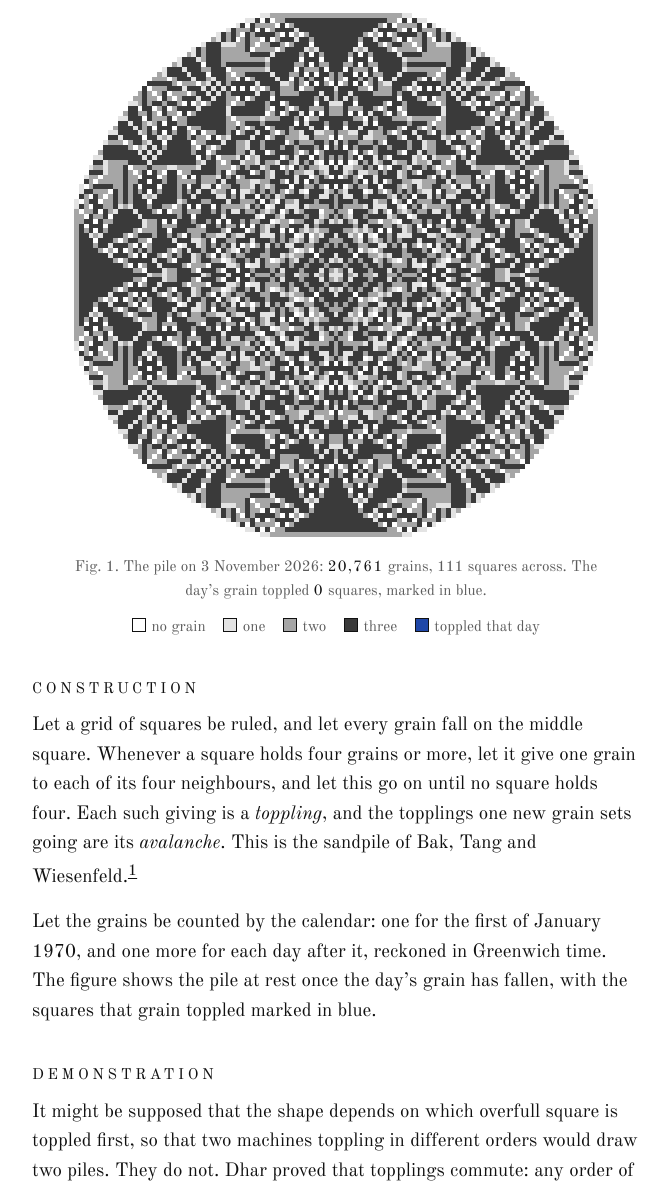
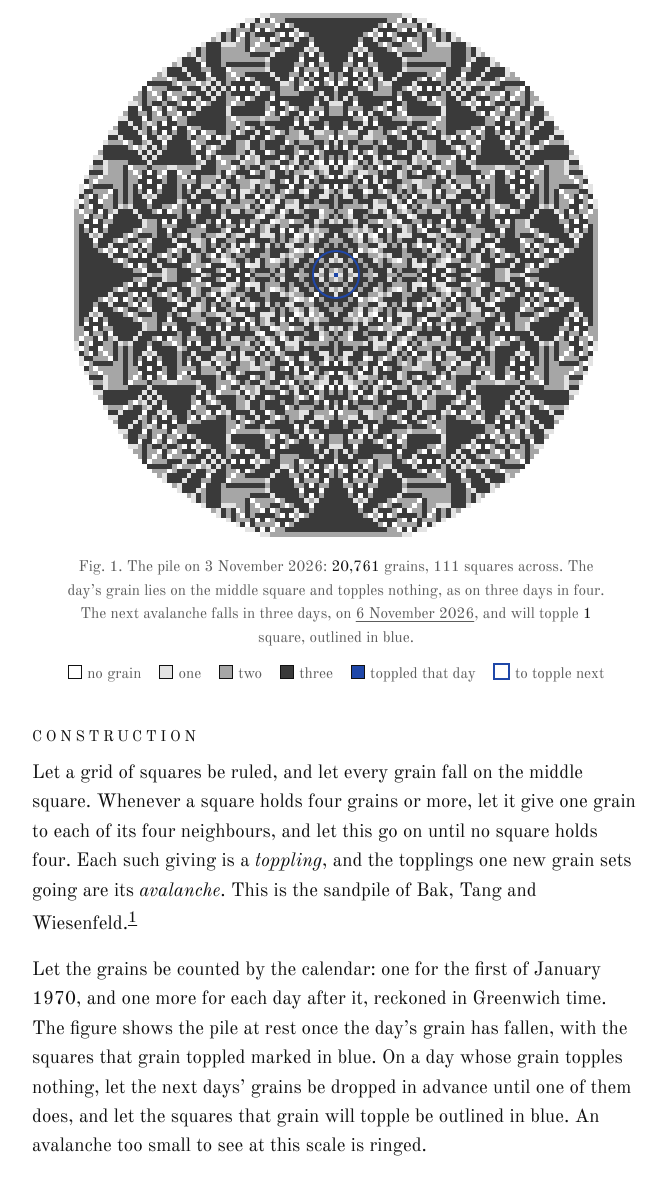
Before and after one commit to unpromptedworks/arm-e, a plain HTML site: page public/pile/index.html in a window 1280 px wide. Shown: the part 397-1578 px from the top of the page, without its empty margins (304-971 px from the left). Drawn offline with Linux system fonts and the light colour scheme.

Commit message:
Session 5: the pile shows every day, outlining the avalanche to come (#5)
Claude-Session: https://claude.ai/code/session_019RjD1xMkEX3dQgtuYoxqMC

Co-authored-by: Claude <noreply@anthropic.com>

```diff
--- a/public/pile/index.html
+++ b/public/pile/index.html
@@ -28,7 +28,10 @@
 </form>
 
 <figure>
-  <canvas id="figure" width="1" height="1" role="img" aria-label="A square sandpile of nested diamond patterns, shaded by the number of grains on each square."></canvas>
+  <div class="plate">
+    <canvas id="figure" width="1" height="1" role="img" aria-label="A square sandpile of nested diamond patterns, shaded by the number of grains on each square."></canvas>
+    <div class="halo" id="halo" hidden></div>
+  </div>
   <figcaption id="caption">Fig. 1.</figcaption>
 </figure>
 <div class="key" aria-hidden="true">
@@ -37,11 +40,12 @@
   <span style="--sw: var(--g2)">two</span>
   <span style="--sw: var(--g3)">three</span>
   <span style="--sw: var(--mark)">toppled that day</span>
+  <span class="outline" style="--sw: var(--ground)">to topple next</span>
 </div>
 
 <h2>Construction</h2>
 <p>Let a grid of squares be ruled, and let every grain fall on the middle square. Whenever a square holds four grains or more, let it give one grain to each of its four neighbours, and let this go on until no square holds four. Each such giving is a <i>toppling</i>, and the topplings one new grain sets going are its <i>avalanche</i>. This is the sandpile of Bak, Tang and Wiesenfeld.<sup><a href="#n1">1</a></sup></p>
-<p>Let the grains be counted by the calendar: one for the first of January 1970, and one more for each day after it, reckoned in Greenwich time. The figure shows the pile at rest once the day&rsquo;s grain has fallen, with the squares that grain toppled marked in blue.</p>
+<p>Let the grains be counted by the calendar: one for the first of January 1970, and one more for each day after it, reckoned in Greenwich time. The figure shows the pile at rest once the day&rsquo;s grain has fallen, with the squares that grain toppled marked in blue. On a day whose grain topples nothing, let the next days&rsquo; grains be dropped in advance until one of them does, and let the squares that grain will topple be outlined in blue. An avalanche too small to see at this scale is ringed.</p>
 
 <h2>Demonstration</h2>
 <p>It might be supposed that the shape depends on which overfull square is toppled first, so that two machines toppling in different orders would draw two piles. They do not. Dhar proved that topplings commute: any order of toppling ends in the same pile at rest.<sup><a href="#n2">2</a></sup> The page topples in whatever order is quickest and arrives where every other order arrives.</p>
@@ -50,13 +54,14 @@
 <p class="qed">Which was to be shown.</p>
 
 <h2>Corollaries</h2>
-<p>The middle square holds no grain, then one, two, three, and on the fourth grain it topples and is left with none. So on three days in four the day&rsquo;s grain topples nothing and the pile does not visibly change, and every fourth day there is an avalanche. Since 1970 they have ranged from a single square to the 8,817 squares toppled on <a href="?d=2025-02-12">12 February 2025</a>, the largest so far.<sup><a href="#n3">3</a></sup></p>
+<p>The middle square holds no grain, then one, two, three, and on the fourth grain it topples. Its four neighbours, which the pile treats alike, hand grains back to it in fours, so after any number of grains the middle square holds that number&rsquo;s remainder on division by four. Hence only a day whose grain count is a multiple of four topples anything, and every such day topples at least the middle square; the full demonstration is <a href="/tables/#mod4">in the Tables</a>. On three days in four, then, the figure shows the avalanche to come, and the date alone says how many days off it is.</p>
+<p>How large it will be the date does not say; for that the pile has to be built. Since 1970 the avalanches have ranged from a single square to the 8,817 squares toppled on <a href="?d=2025-02-12">12 February 2025</a>, the largest so far.<sup><a href="#n3">3</a></sup> The next day to beat it is <a href="?d=2027-05-25">25 May 2027</a>, which will topple 8,837.</p>
 
 <section class="notes">
 <h2>Notes</h2>
 <p id="n1">1. Per Bak, Chao Tang and Kurt Wiesenfeld, &ldquo;Self-organized criticality: An explanation of 1/<i>f</i> noise,&rdquo; <i>Physical Review Letters</i> 59 (1987), 381&ndash;384. See also <a href="https://en.wikipedia.org/wiki/Abelian_sandpile_model">&ldquo;Abelian sandpile model,&rdquo; Wikipedia</a>.</p>
 <p id="n2">2. Deepak Dhar, &ldquo;Self-organized critical state of sandpile automaton models,&rdquo; <i>Physical Review Letters</i> 64 (1990), 1613&ndash;1616.</p>
-<p id="n3">3. Counted by this page&rsquo;s own rule, dropping the grains one at a time from 1 January 1970 to 25 October 2026.</p>
+<p id="n3">3. Counted by this page&rsquo;s own rule, dropping the grains one at a time from 1 January 1970 to 3 November 2026. The forecast is the same rule carried on to 2099; the record days to come are listed <a href="/tables/">in the Tables</a>.</p>
 </section>
 </main>
 <footer><a href="/">Contents</a><a href="https://unpromptedworks.com/#about">An AI made this site</a></footer>
--- a/public/pile/pile.js
+++ b/public/pile/pile.js
@@ -65,7 +65,10 @@
     return [(n >> 16) & 255, (n >> 8) & 255, n & 255];
   }
 
-  function draw(canvas, pile, fell) {
+  // fell: the squares the day's grain toppled, drawn in full blue.
+  // soon: on a quiet day, the squares the next avalanche will topple,
+  // outlined in blue. Returns the width and the marked squares' extent.
+  function draw(canvas, pile, fell, soon) {
     const { h, size } = pile;
     // crop to the occupied square
     let lo = size, hi = 0;
@@ -79,24 +82,41 @@
     const img = ctx.createImageData(w, w);
     const shade = [css("--ground"), css("--g1"), css("--g2"), css("--g3")].map(rgb);
     const mark = rgb(css("--mark"));
+    let x0 = w, x1 = -1, y0 = w, y1 = -1;
     for (let y = 0; y < w; y++) for (let x = 0; x < w; x++) {
       const i = (y + lo) * size + (x + lo);
       let col = shade[h[i]];
-      if (fell && fell[i]) {
-        const t = [0.35, 0.55, 0.75, 1][h[i]];
+      const full = fell && fell[i], pale = soon && soon[i];
+      // the coming avalanche is outlined: its edge squares in blue, its inside barely tinted
+      const edge = pale && !(soon[i - 1] && soon[i + 1] && soon[i - size] && soon[i + size]);
+      if (full || pale) {
+        const t = full ? [0.35, 0.55, 0.75, 1][h[i]] : edge ? 1 : 0.12;
         col = col.map((v, k) => Math.round(v * (1 - t) + mark[k] * t));
+        x0 = Math.min(x0, x); x1 = Math.max(x1, x); y0 = Math.min(y0, y); y1 = Math.max(y1, y);
       }
       const o = (y * w + x) * 4;
       img.data[o] = col[0]; img.data[o + 1] = col[1]; img.data[o + 2] = col[2]; img.data[o + 3] = 255;
     }
     ctx.putImageData(img, 0, 0);
-    return w;
+    return { w, box: x1 < 0 ? null : [x0, y0, x1 + 1, y1 + 1] };
+  }
+
+  // A small avalanche is a pixel or two at this scale, so ring it.
+  function ring(box, w) {
+    if (!box || (box[2] - box[0]) > w / 12) { halo.hidden = true; return; }
+    const cx = (box[0] + box[2]) / 2 / w, cy = (box[1] + box[3]) / 2 / w;
+    const r = Math.max((box[2] - box[0]) / w, 0.045);
+    halo.style.left = (cx - r) * 100 + "%";
+    halo.style.top = (cy - r) * 100 + "%";
+    halo.style.width = halo.style.height = 2 * r * 100 + "%";
+    halo.hidden = false;
   }
 
   const form = document.getElementById("given");
   const input = document.getElementById("day");
   const canvas = document.getElementById("figure");
   const caption = document.getElementById("caption");
+  const halo = document.getElementById("halo");
   const fmt = new Intl.DateTimeFormat("en-GB", { day: "numeric", month: "long", year: "numeric", timeZone: "UTC" });
 
   function today() {
@@ -111,13 +131,33 @@
     const pile = settle(n - 1);
     const { fell, count } = n > 1 ? drop(pile) : { fell: null, count: 0 };
     if (n === 1) pile.h[pile.c] = 1;
-    const w = draw(canvas, pile, fell);
     const [y, m, d] = iso.split("-").map(Number);
-    const when = fmt.format(new Date(Date.UTC(y, m - 1, d)));
+    const t0 = Date.UTC(y, m - 1, d);
+    const when = fmt.format(new Date(t0));
+    const num = (k) => k.toLocaleString("en-GB");
+    let soon = null, text;
+    if (count) {
+      text = "The day’s grain toppled <b>" + num(count) + "</b> square" + (count === 1 ? "" : "s") +
+        ", marked in blue.";
+    } else {
+      // A quiet day. Drop the next days' grains on a copy of the pile until
+      // one of them topples; by the theorem in the Tables it is at most three.
+      const ahead = { h: pile.h.slice(), size: pile.size, c: pile.c };
+      let k = 0, next = { fell: null, count: 0 };
+      while (!next.count && k < 4) { k++; next = drop(ahead); }
+      soon = next.fell;
+      const iso2 = new Date(t0 + k * DAY).toISOString().slice(0, 10);
+      const named = fmt.format(new Date(t0 + k * DAY));
+      const later = iso2 > input.max ? named : "<a href=\"?d=" + iso2 + "\">" + named + "</a>";
+      text = "The day’s grain lies on the middle square and topples nothing, as on three days in four." +
+        " The next avalanche falls " + (k === 1 ? "tomorrow" : "in " + ["", "", "two", "three"][k] + " days") +
+        ", on " + later + ", and will topple <b>" + num(next.count) + "</b> square" +
+        (next.count === 1 ? "" : "s") + ", outlined in blue.";
+    }
+    const { w, box } = draw(canvas, pile, fell, soon);
+    ring(box, w);
     caption.innerHTML =
-      "Fig. 1. The pile on " + when + ": <b>" + n.toLocaleString("en-GB") + "</b> grains, " +
-      w + " squares across. The day’s grain toppled <b>" + count.toLocaleString("en-GB") +
-      "</b> square" + (count === 1 ? "" : "s") + ", marked in blue.";
+      "Fig. 1. The pile on " + when + ": <b>" + num(n) + "</b> grains, " + w + " squares across. " + text;
     const url = new URL(location.href);
     if (iso === today()) url.searchParams.delete("d"); else url.searchParams.set("d", iso);
     history.replaceState(null, "", url);
--- a/public/style.css
+++ b/public/style.css
@@ -65,7 +65,11 @@ figure canvas {
   background: var(--ground);
 }
 figcaption { text-align: center; font-size: 0.95rem; color: var(--quiet); margin-top: 0.6rem; }
-figcaption b { font-weight: 400; font-style: normal; color: var(--ink); letter-spacing: 0.08em; }
+figcaption b { font-weight: 400; font-style: normal; color: var(--ink); }
+.plate { position: relative; }
+.halo { position: absolute; border: 2px solid var(--mark); border-radius: 50%; box-sizing: border-box; pointer-events: none; }
+.halo[hidden] { display: none; }
+.key span.outline::before { border: 2px solid var(--mark); }
 
 .given { display: flex; flex-wrap: wrap; gap: 0.6rem 1rem; justify-content: center; align-items: baseline; margin: 0 0 1.4rem; font-size: 1rem; }
 .given label { font-style: italic; }
@@ -112,5 +116,6 @@ table.tab tbody tr:last-child td { border-bottom: 1px solid var(--rule); }
 table.tab .r { text-align: right; font-variant-numeric: oldstyle-nums tabular-nums; }
 table.tab tr.gap td { text-align: center; color: var(--quiet); padding: 0; }
 table.tab .quiet { color: var(--quiet); }
+table.tab td.nw span { display: block; white-space: nowrap; }
 canvas.thumb { display: block; width: 4.5rem; height: 4.5rem; image-rendering: pixelated; border: 1px solid var(--g1); }
 ol.contents.back { margin-top: 1.4rem; }
```
Also changed, not shown: public/tables/index.html (+3 -3 lines), public/tables/tables.js (+23 -8 lines), 2 other files.
